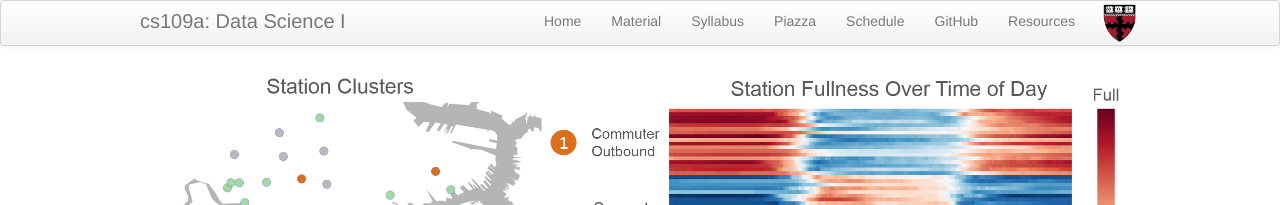
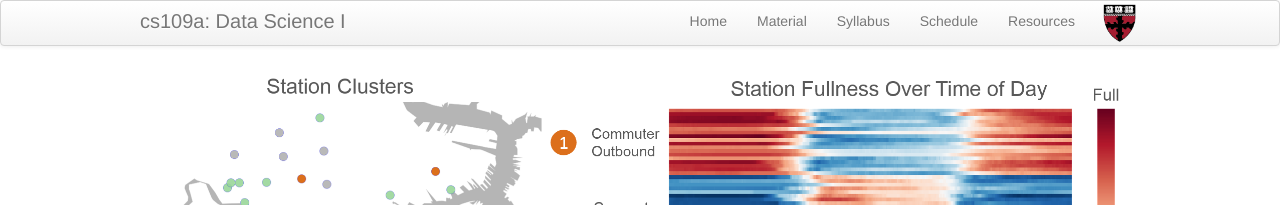
Before and after one commit to cs109/a-2017, a Jekyll site: the page built from index.md, in a window 1280 px wide. Shown: the top 205 px of the page. Built offline with Jekyll 4.4.1, drawn with Linux system fonts in a browser that asks for light colours.

Commit message:
changed menu

```diff
--- a/_includes/themes/twitter/default.html
+++ b/_includes/themes/twitter/default.html
@@ -38,9 +38,7 @@
               <li><a href="{{ BASE_PATH }}/index.html">Home</a></li>
 <li><a href="{{ BASE_PATH }}/pages/material.html">Material</a></li>
               <li><a href="{{ BASE_PATH }}/pages/syllabus.html">Syllabus</a></li>
-              <li><a href="https://piazza.com/class/j6qqcqfmotn3ox">Piazza</a></li>
               <li><a href="{{ BASE_PATH }}/pages/schedule.html">Schedule</a></li>
-              <li><a href="https://github.com/cs109/a-2017">GitHub</a></li>
               <li><a href="{{ BASE_PATH }}/pages/resources.html">Resources</a></li>
           </ul>
         </div>
```
